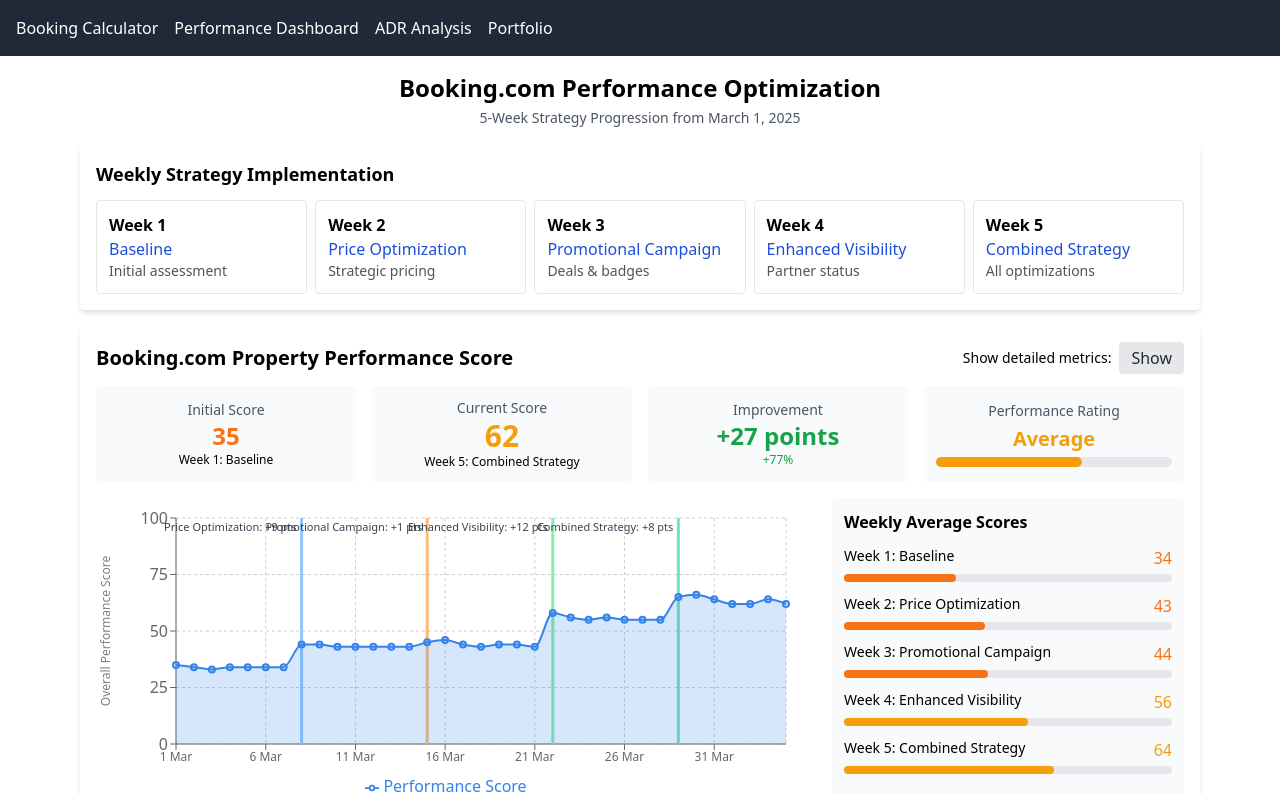
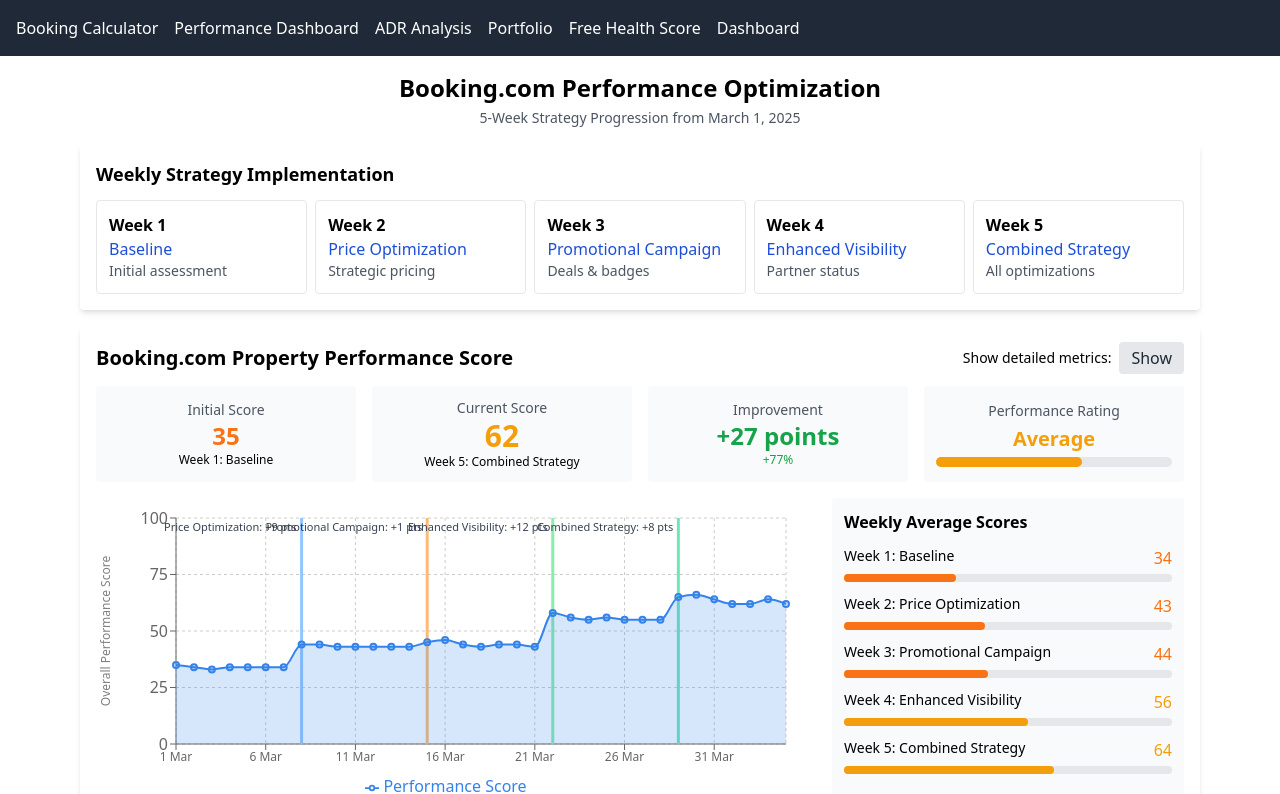
Before and after one commit to myDataValue/booking_tools, a React (Vite) app: page /performance in a window 1280 px wide. Shown: the top 794 px of the page. Built offline with nearby package versions, Linux system fonts and the light colour scheme.

Commit message:
Add mydataValueSDK example

```diff
--- a/package.json
+++ b/package.json
@@ -4,12 +4,15 @@
   "version": "0.0.0",
   "type": "module",
   "scripts": {
+    "update-sdk": "npm update @mydatavalue/sdk",
+    "prebuild": "npm run update-sdk",
     "dev": "vite",
     "build": "tsc && vite build",
     "lint": "eslint . --ext ts,tsx --report-unused-disable-directives --max-warnings 0",
     "preview": "vite preview"
   },
   "dependencies": {
+    "@mydatavalue/sdk": "^1.0.1",
     "@types/recharts": "^2.0.1",
     "react": "^19.0.0",
     "react-dom": "^19.0.0",
--- a/src/main.tsx
+++ b/src/main.tsx
@@ -1,11 +1,13 @@
 import React from "react";
 import ReactDOM from "react-dom/client";
 import { BrowserRouter, Routes, Route, Link } from "react-router-dom";
+import { MyDataValueDashboard, MyDataValuePropertyLookup } from '@mydatavalue/sdk';
 import App from "./App";
 import PerformanceOptimization from "./performanceOptimization";
 import PortfolioAuto from "./PortfolioAuto";
 import RevisedFigure4 from "./AdrVsOcc";
 import "./index.css";
+import '@mydatavalue/sdk/style.css';
 
 const root = document.getElementById("root");
 
@@ -27,6 +29,12 @@
             <li>
               <Link to="/portfolio" className="hover:text-gray-300">Portfolio</Link>
             </li>
+            <li>
+              <Link to="/free-health-score" className="hover:text-gray-300">Free Health Score</Link>
+            </li>
+            <li>
+              <Link to="/dashboard" className="hover:text-gray-300">Dashboard</Link>
+            </li>
           </ul>
         </nav>
 
@@ -35,6 +43,8 @@
           <Route path="/performance" element={<PerformanceOptimization />} />
           <Route path="/adr-analysis" element={<RevisedFigure4 />} />
           <Route path="/portfolio" element={<PortfolioAuto />} />
+          <Route path="/free-health-score" element={<MyDataValuePropertyLookup />} />
+          <Route path="/dashboard" element={<MyDataValueDashboard userId="dk" />} />
         </Routes>
       </BrowserRouter>
     </React.StrictMode>
--- a/src/performanceOptimization.tsx
+++ b/src/performanceOptimization.tsx
@@ -146,7 +146,6 @@
         const baseRank = 18; // Starting at a worse position
         const competitorBaseRank = 15;
         const baseConversion = 0.9; // Starting lower
-        const competitorBaseConversion = 0.9;
         const baseListingViews = 85; // Daily listing views
         const baseBookingEfficiency = 160; // Views per booking
 
@@ -496,7 +495,6 @@
                 {Object.values(weeks).map((weekData) => {
                     if (weekData.days.length === 0) return null;
 
-                    const firstDay = weekData.days[0];
                     const middleDay = weekData.days[Math.floor(weekData.days.length / 2)];
 
                     const x = xScale(middleDay.date) + xScale.bandwidth() / 2;
@@ -511,10 +509,10 @@
                         >
                             <div
                                 className={`text-xs font-medium px-1 py-0.5 rounded text-center mx-auto ${weekData.week === 3 ? 'bg-orange-100 text-orange-800' :
-                                        weekData.week === 5 ? 'bg-emerald-100 text-emerald-800' :
-                                            weekData.week === 4 ? 'bg-green-100 text-green-800' :
-                                                weekData.week === 2 ? 'bg-blue-100 text-blue-800' :
-                                                    'bg-slate-100 text-slate-800'
+                                    weekData.week === 5 ? 'bg-emerald-100 text-emerald-800' :
+                                        weekData.week === 4 ? 'bg-green-100 text-green-800' :
+                                            weekData.week === 2 ? 'bg-blue-100 text-blue-800' :
+                                                'bg-slate-100 text-slate-800'
                                     }`}
                             >
                                 Week {weekData.week}: {weekData.strategy}
```
Also changed, not shown: 2 other files (tests, documents, lock files or other folders).
